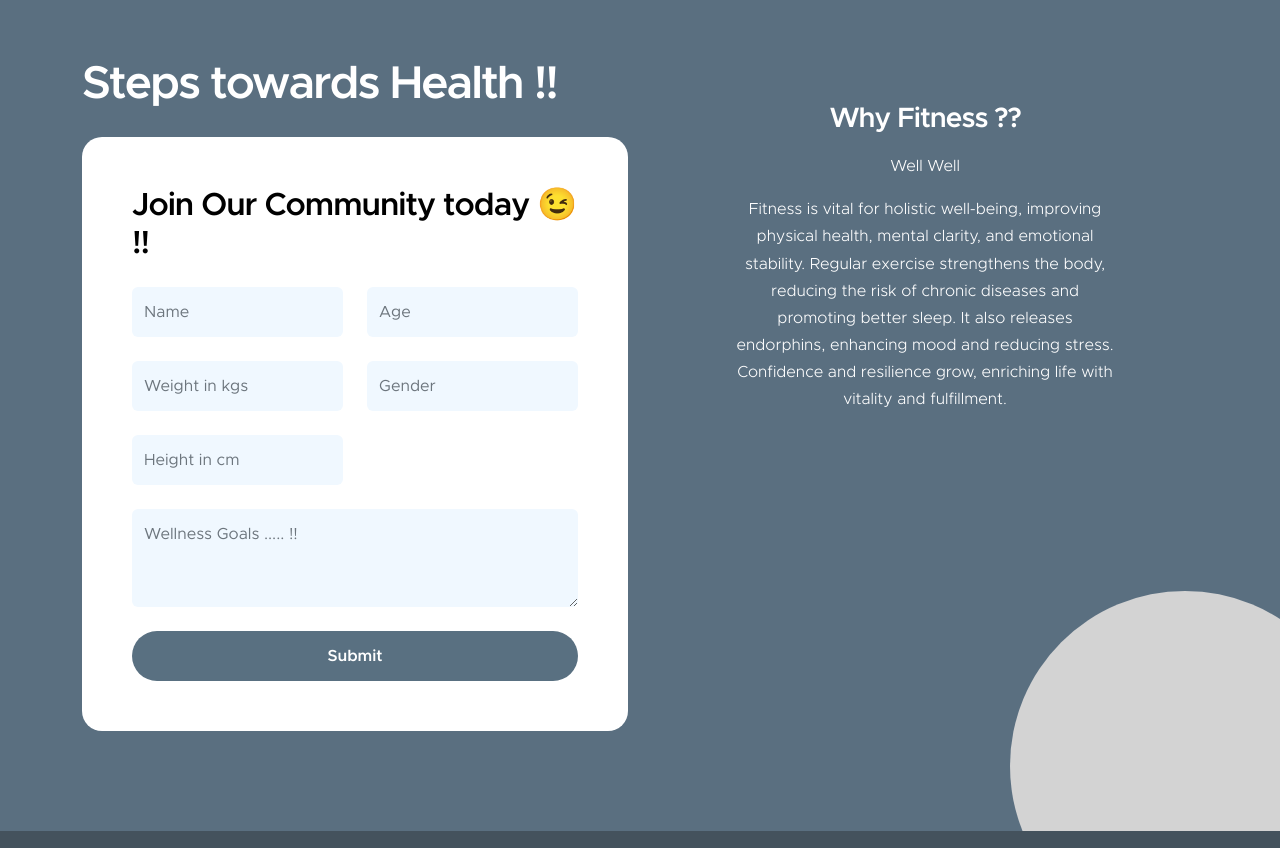
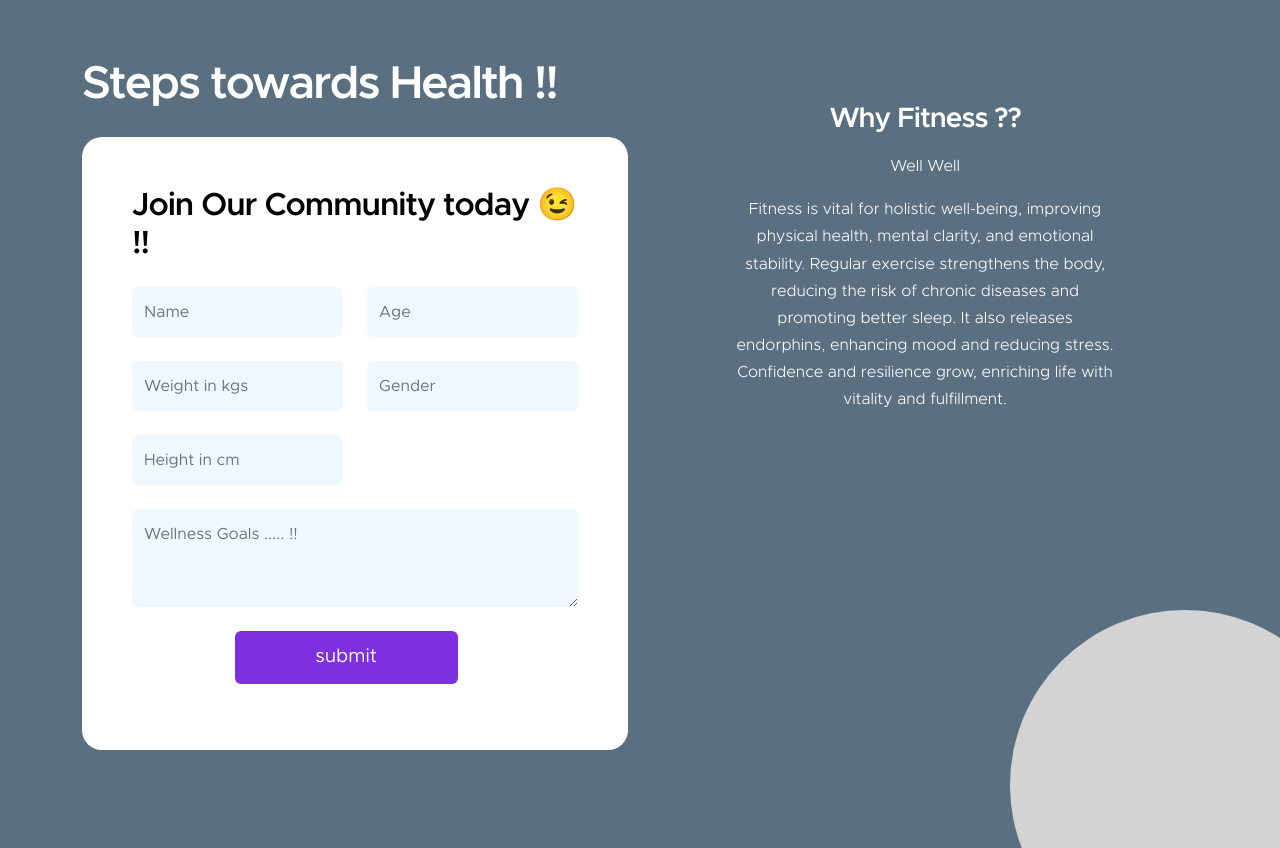
Before and after one commit to kraarush/Wellness-Wise, a plain HTML site: page index.html in a window 1280 px wide. Shown: the part 2260-3108 px from the top of the page. Drawn offline with Linux system fonts and the light colour scheme; a script that the page names is missing.

Commit message:
Add files via upload

```diff
--- a/index.html
+++ b/index.html
@@ -263,7 +263,7 @@
                     <div class="col-lg-6 col-12">
                         <h2 class="text-white mb-4" id="joinCommunity">Steps towards Health !!</h2>
 
-                        <form class="custom-form volunteer-form mb-5 mb-lg-0" action="submit" method="post" role="form">
+                        <form class="custom-form volunteer-form mb-5 mb-lg-0" action="" method="post" role="form">
                             <h3 class="mb-4">Join Our Community today 😉 !!</h3>
 
                             <div class="row">
@@ -297,7 +297,15 @@
                             <textarea name="volunteer-goals" rows="3" class="form-control" id="volunteer-goals"
                                 placeholder="Wellness Goals ..... !!"></textarea>
 
-                            <button type="submit" class="form-control">Submit</button>
+                            <a href="./SavedForm.html"><div style="background-color: #7E30E1;
+                            padding: 12px 14px;
+                            border-radius: 6px;
+                            width: 50%;
+                            margin-left: 23%;
+                            color: #fff;
+                            text-align: center;
+                            font-size: larger;">submit</div></a>
+                            <p id="formdatasaving"></p>
                         </form>
                     </div>
 
```
